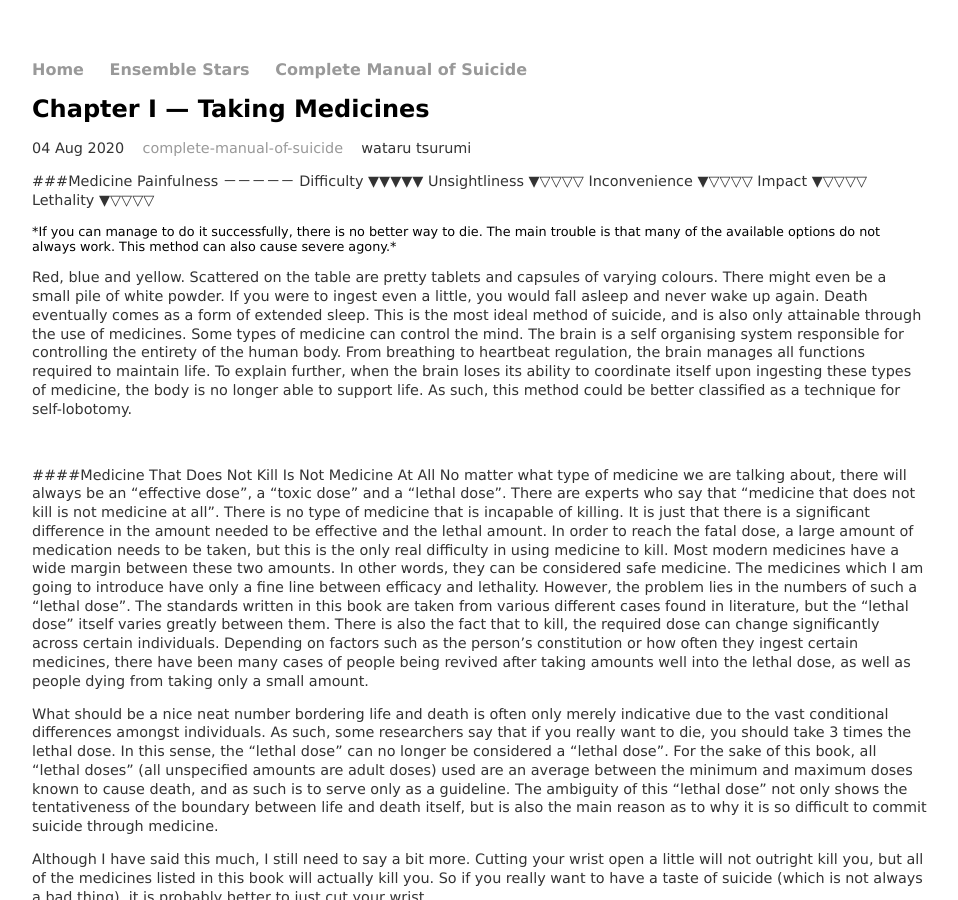
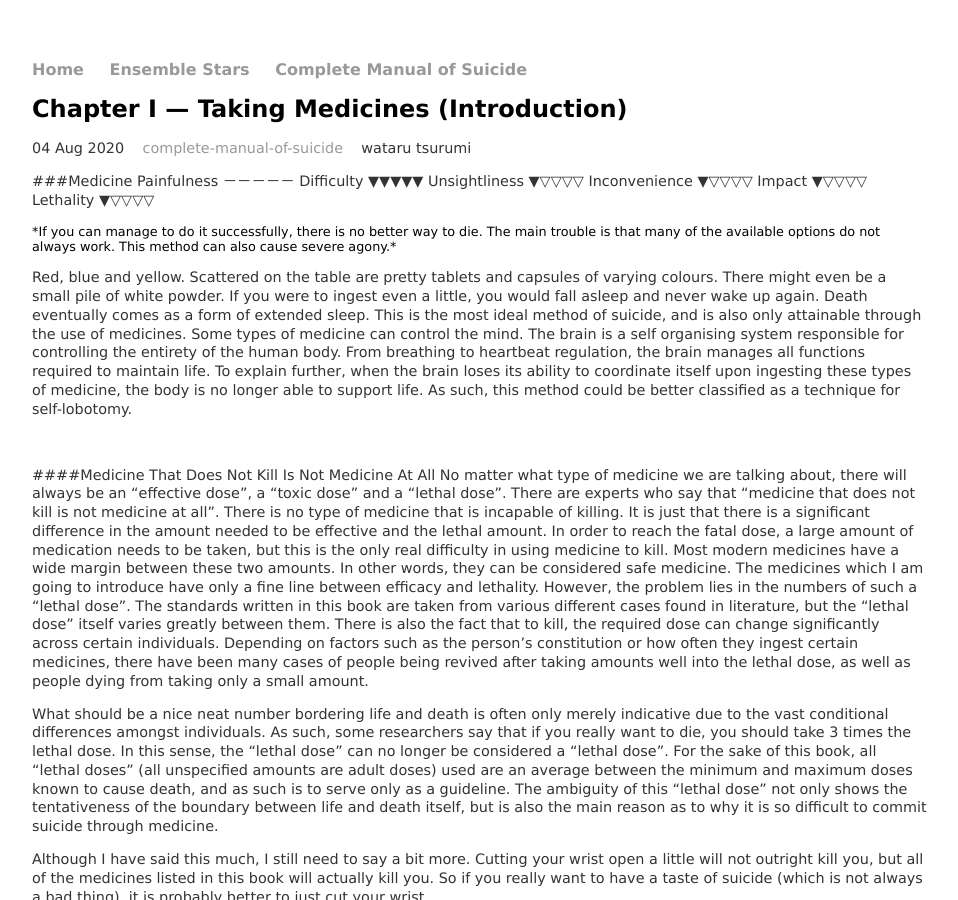
Before and after one commit to kkumakuma/kkumakuma.github.io, a Jekyll site: the page built from kanzen/_posts/2020-08-04-kanzen-ch1Intro.md, in a window 1280 px wide and 900 px high. Shown: the whole window, without its empty margins (160-1118 px from the left). Built offline with Jekyll 4.4.1, drawn with Linux system fonts in a browser that asks for light colours.

Commit message:
renamed chapter

```diff
--- a/kanzen/_posts/2020-08-04-kanzen-ch1Intro.md
+++ b/kanzen/_posts/2020-08-04-kanzen-ch1Intro.md
@@ -1,11 +1,11 @@
 ---
   layout: books
-  title: Chapter I — Taking Medicines
+  title: Chapter I — Taking Medicines (Introduction)
   date: 2020-08-04
   story: complete-manual-of-suicide
   categories: kanzen
   writer: wataru tsurumi
-  chapter: Foreword
+  chapter: ch1Intro
 ---
 ###Medicine
 Painfulness －－－－－
```
